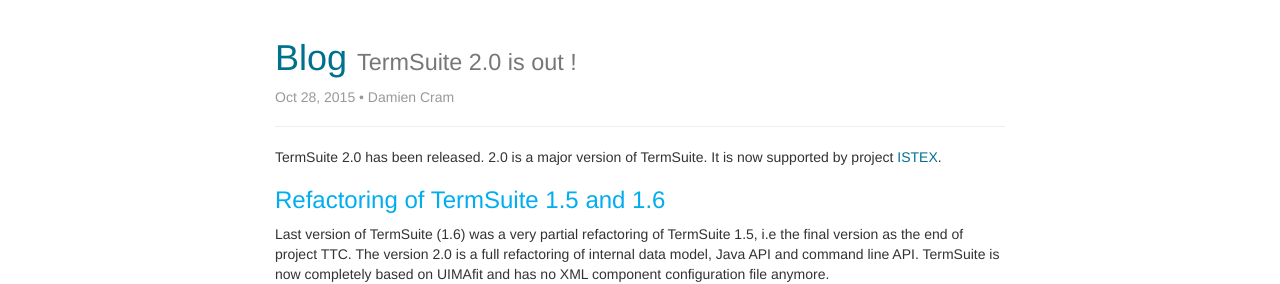
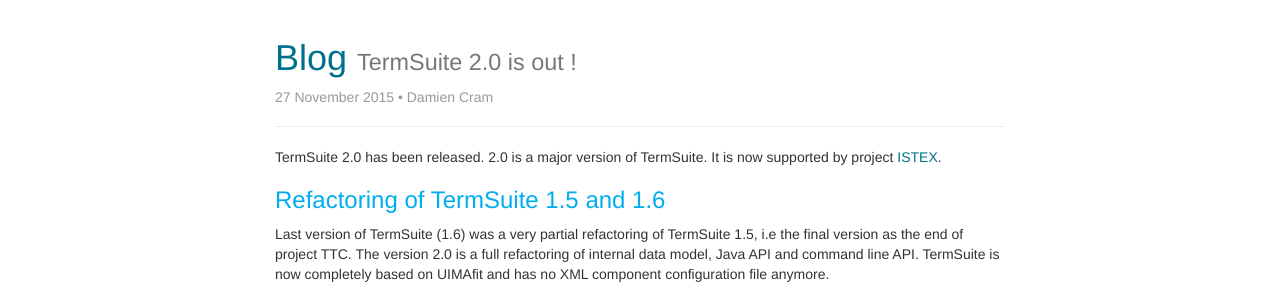
Before and after one commit to termsuite/termsuite.github.io, a Jekyll site: the page built from _posts/2015-10-28-release-2.md, in a window 1280 px wide. Shown: the part 191-475 px from the top of the page. Built offline with Jekyll 4.4.1, drawn with Linux system fonts in a browser that asks for light colours; nearby versions of some CDN libraries.

Commit message:
Debugged date display

```diff
--- a/_layouts/post.html
+++ b/_layouts/post.html
@@ -9,7 +9,7 @@
     <header class="page-header">
       <h1>Blog <small>{{page.title}}</small></h1>
 
-      <p class="date">{{ page.date | date: "%b %-d, %Y" }}{% if page.author %} • {{ page.author }}{% endif %}{% if page.meta %} • {{ page.meta }}{% endif %}</p>
+      <p class="date">{{ page.date | date: "%e %B %Y" }}{% if page.author %} • {{ page.author }}{% endif %}{% if page.meta %} • {{ page.meta }}{% endif %}</p>
     </header>
 
 
--- a/_posts/2015-10-28-release-2.md
+++ b/_posts/2015-10-28-release-2.md
@@ -2,6 +2,7 @@
 layout: post
 title:  "TermSuite 2.0 is out !"
 categories: news
+date: 2015-11-27
 author: Damien Cram
 excerpt: >
   TermSuite 2.0 has been released. 2.0 is a major version of TermSuite.
--- a/blog.html
+++ b/blog.html
@@ -12,7 +12,7 @@
 
 
 <article>
-  <span class="date">{{p.date | date_to_string}}</span>
+  <span class="date">{{p.date | date: '%e %B %Y'}}</span>
   <a class="lead" href="{{p.url}}" alt="{{p.title}}">{{p.title}}</a>
 </article >
 
```
